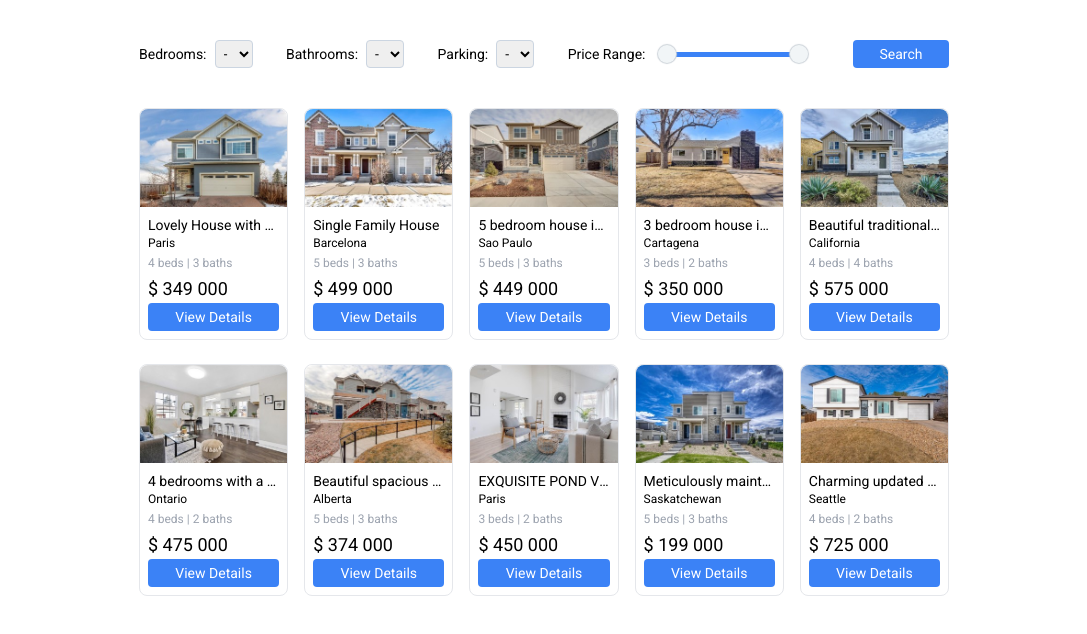
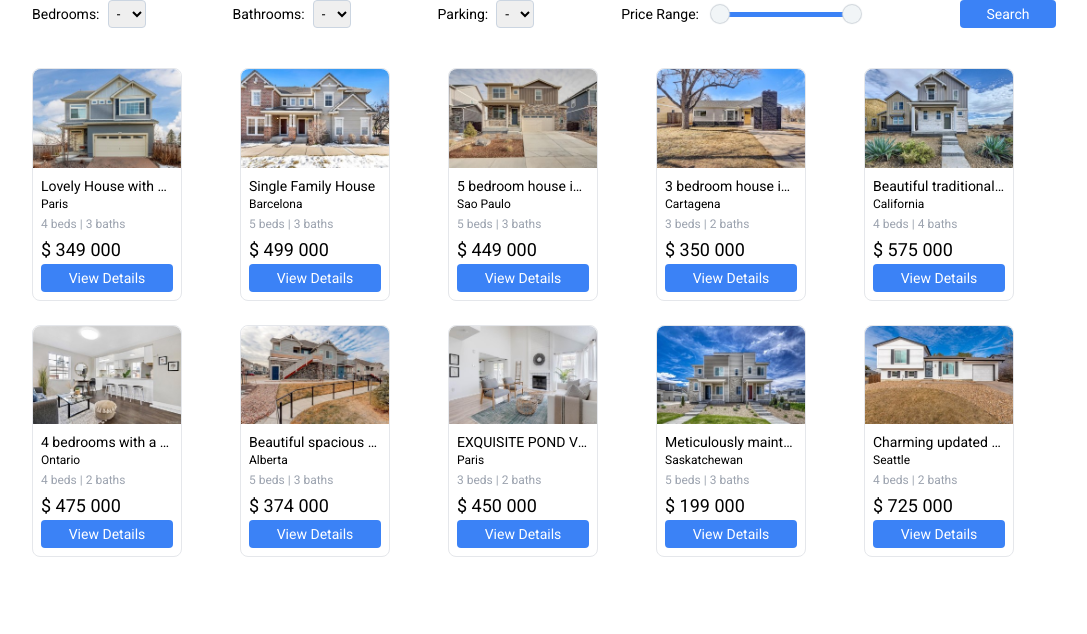
Before and after one commit to andersonalvesme/real-state-list, a Next.js app: page /properties in a window 1280 px wide. Shown: the top 634 px of the page, without its empty margins (96-1183 px from the left). Built offline with nearby package versions, Linux system fonts and the light colour scheme.

Commit message:
adjust layout sizes

```diff
--- a/src/app/layout.tsx
+++ b/src/app/layout.tsx
@@ -8,8 +8,8 @@ const roboto = Roboto({
 })
 
 export const metadata: Metadata = {
-  title: "Create Next App",
-  description: "Generated by create next app",
+  title: "Listings Page",
+  description: "Real Estate Lis+ng web app",
 };
 
 export default function RootLayout({
@@ -20,7 +20,7 @@ export default function RootLayout({
   return (
     <html lang="en">
     <body className={`${roboto.className} text-sm font-normal`}>
-    <div className="container m-5 p-5 max-w-[850px] md:mx-auto">
+    <div className="container max-w-screen-lg md:mx-auto">
       {children}
     </div>
     </body>
```
